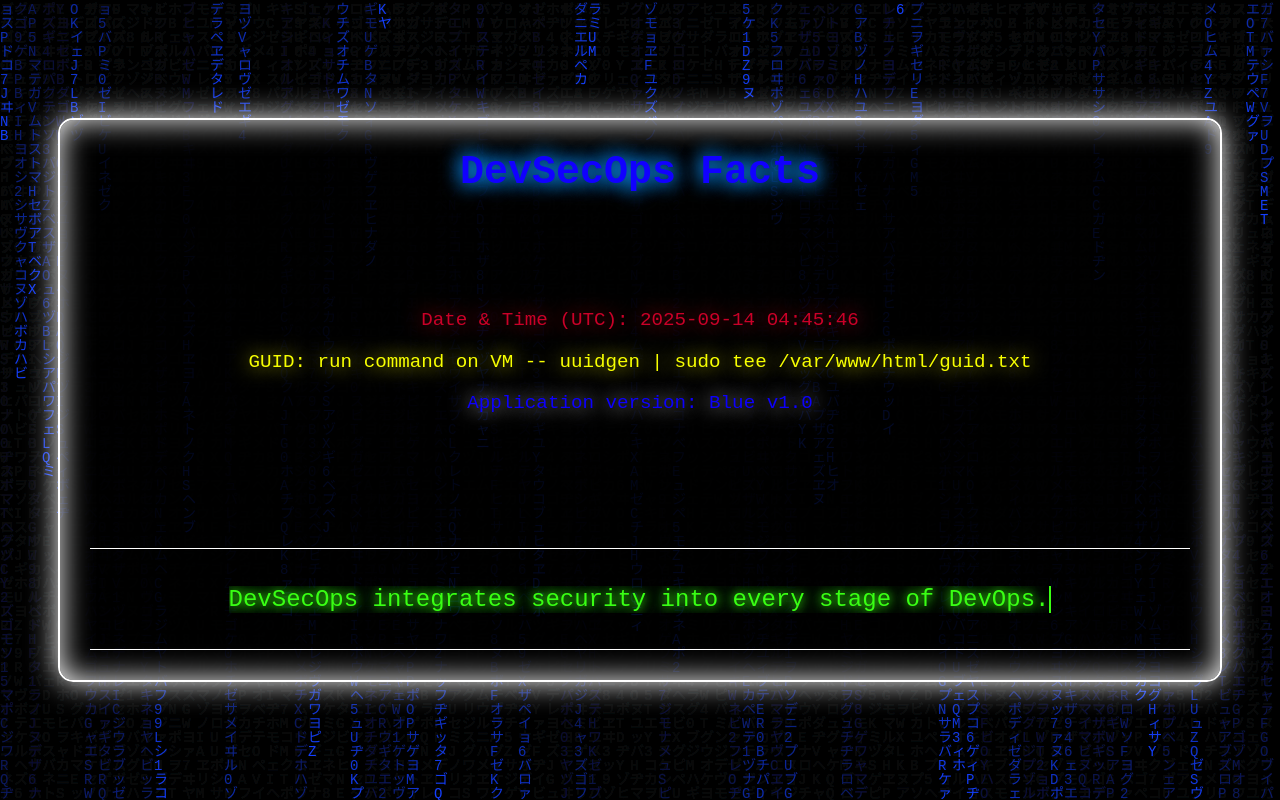
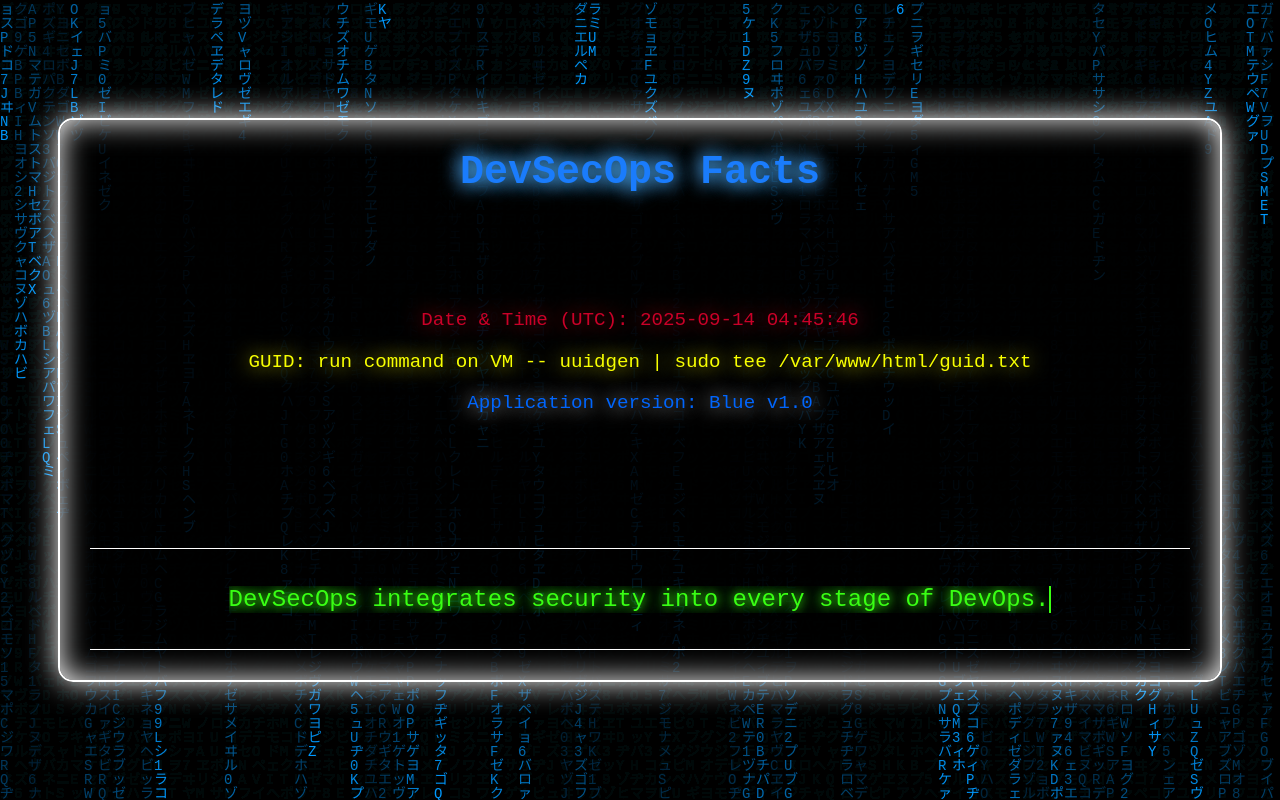
Before and after one commit to annkur-sharma/App01-DevOps-Facts-Blue, a plain HTML site: page index.html in a window 1280 px wide. Drawn offline with Linux system fonts and the light colour scheme.

Commit message:
updated colors

```diff
--- a/script.js
+++ b/script.js
@@ -15,7 +15,7 @@ function drawMatrix() {
   ctx.fillRect(0, 0, canvas.width, canvas.height);
 
   // ctx.fillStyle = "#39ff14"; // Neon green
-  ctx.fillStyle = "#143fffff"; // Neon blue
+  ctx.fillStyle = "#0099ffff"; // Neon blue
   ctx.font = fontSize + "px monospace";
 
   for (let i = 0; i < drops.length; i++) {
--- a/style.css
+++ b/style.css
@@ -41,8 +41,8 @@ body {
 /* Title */
 .title {
   font-size: 2.5em;
-  color: #1100ff; /* Neon blue */
-  text-shadow: 0 0 20px #10a7ff, 0 0 20px #0077ff;
+  color: #1a7cfc; /* Neon blue */
+  text-shadow: 0 0 20px #52befd, 0 0 20px #479dff;
   margin: 0;
 }
 
@@ -62,7 +62,7 @@ body {
 }
 
 #appversion {
-  color: #0d00fc; /* Neon blue */
+  color: #0065fc; /* Neon blue */
   text-shadow: 0 0 20px #ffffff;
 }
 
```
